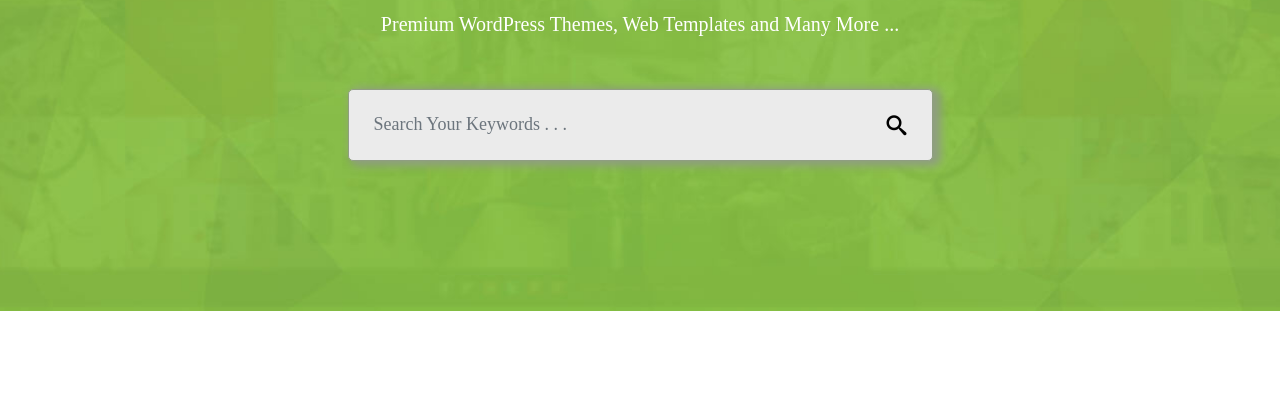
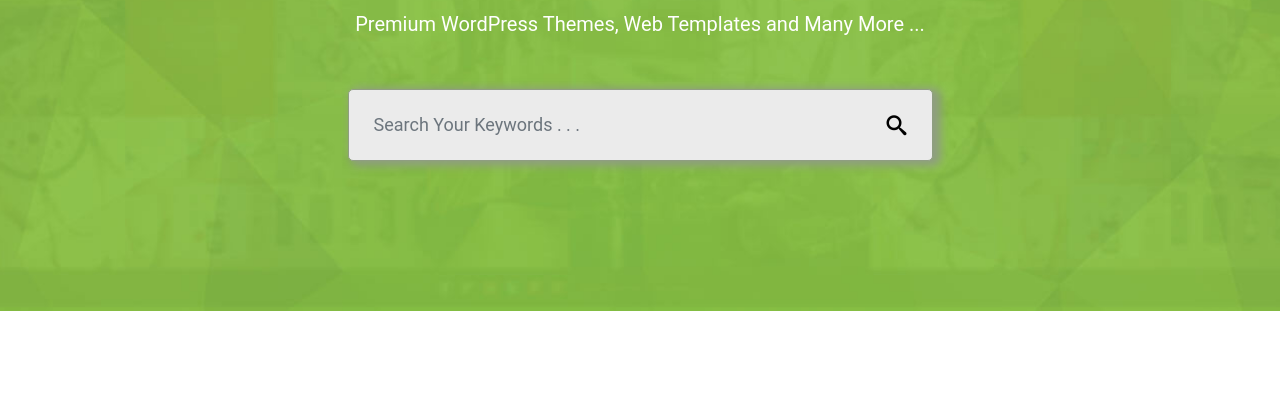
Before and after one commit to Krasnopolskaa/Foxtar, a website: page index.html in a window 1280 px wide. Shown: the part 224-630 px from the top of the page. Drawn offline with nearby package versions, Linux system fonts and the light colour scheme; files whose address does not match are found by name.

Commit message:
transferred all css files to sccs

```diff
--- a/fonts/style.css
+++ /dev/null
@@ -1,42 +0,0 @@
-@font-face {
-  font-family: 'icomoon';
-  src:  url('fonts/icomoon.eot?adhazq');
-  src:  url('fonts/icomoon.eot?adhazq#iefix') format('embedded-opentype'),
-    url('fonts/icomoon.ttf?adhazq') format('truetype'),
-    url('fonts/icomoon.woff?adhazq') format('woff'),
-    url('fonts/icomoon.svg?adhazq#icomoon') format('svg');
-  font-weight: normal;
-  font-style: normal;
-  font-display: block;
-}
-
-[class^="icon-"], [class*=" icon-"] {
-  /* use !important to prevent issues with browser extensions that change fonts */
-  font-family: 'icomoon' !important;
-  speak: none;
-  font-style: normal;
-  font-weight: normal;
-  font-variant: normal;
-  text-transform: none;
-  line-height: 1;
-
-  /* Better Font Rendering =========== */
-  -webkit-font-smoothing: antialiased;
-  -moz-osx-font-smoothing: grayscale;
-}
-
-.icon-bolt:before {
-  content: "\e900";
-}
-.icon-search:before {
-  content: "\e986";
-}
-.icon-star-empty:before {
-  content: "\e9d7";
-}
-.icon-star-half:before {
-  content: "\e9d8";
-}
-.icon-star-full:before {
-  content: "\e9d9";
-}
--- a/index.html
+++ b/index.html
@@ -5,12 +5,9 @@
         <meta name="viewport" content="width=device-width, initial-scale=1.0">
         <meta http-equiv="X-UA-Compatible" content="ie=edge">
         <link rel="stylesheet" href="https://stackpath.bootstrapcdn.com/bootstrap/4.3.1/css/bootstrap.min.css" integrity="sha384-ggOyR0iXCbMQv3Xipma34MD+dH/1fQ784/j6cY/iJTQUOhcWr7x9JvoRxT2MZw1T" crossorigin="anonymous">
-        <link rel="stylesheet" href="css/ icomoon.css">
-        <link rel="stylesheet" href="css/style.css">
-        <link rel="stylesheet" href="css/style.css">
-        <link rel="stylesheet" href="css/slick.css">
+        <link rel="stylesheet" href="css/main.min.css">
         <title>Document</title>
-        <link rel="stylesheet" href="./css/main.css">
+
     </head>
     <body>
         <div class="wrapper">
--- a/package.json
+++ b/package.json
@@ -15,6 +15,6 @@
     "gulp-autoprefixer": "^7.0.1",
     "gulp-cssnano": "^2.1.3",
     "gulp-rename": "^1.4.0",
-    "gulp-sass": "^4.0.2",
+    "gulp-sass": "^4.0.2"
   }
 }
--- /dev/null
+++ b/scss/_fonts.scss
@@ -0,0 +1,42 @@
+@font-face {
+    font-family: 'icomoon';
+    src:  url('fonts/icomoon.eot?adhazq');
+    src:  url('fonts/icomoon.eot?adhazq#iefix') format('embedded-opentype'),
+      url('fonts/icomoon.ttf?adhazq') format('truetype'),
+      url('fonts/icomoon.woff?adhazq') format('woff'),
+      url('fonts/icomoon.svg?adhazq#icomoon') format('svg');
+    font-weight: normal;
+    font-style: normal;
+    font-display: block;
+  }
+
+  [class^="icon-"], [class*=" icon-"] {
+    /* use !important to prevent issues with browser extensions that change fonts */
+    font-family: 'icomoon' !important;
+    speak: none;
+    font-style: normal;
+    font-weight: normal;
+    font-variant: normal;
+    text-transform: none;
+    line-height: 1;
+
+    /* Better Font Rendering =========== */
+    -webkit-font-smoothing: antialiased;
+    -moz-osx-font-smoothing: grayscale;
+  }
+
+  .icon-bolt:before {
+    content: "\e900";
+  }
+  .icon-search:before {
+    content: "\e986";
+  }
+  .icon-star-empty:before {
+    content: "\e9d7";
+  }
+  .icon-star-half:before {
+    content: "\e9d8";
+  }
+  .icon-star-full:before {
+    content: "\e9d9";
+  }
--- a/scss/_varibles.scss
+++ b/scss/_varibles.scss
@@ -1,6 +1,3 @@
 $brand_red:#e74c3c;
 $brand-green:#8bc34a;
 $brand_color:red;
-$brand_color:red;
-$brand_color:red;
-$brand_color:red;
--- a/scss/main.scss
+++ b/scss/main.scss
@@ -1,3 +1,7 @@
-@import "varibles";
+@import "_varibles";
 @import '_reset.scss';
 @import "../node_modules/bootstrap/scss/bootstrap.scss";
+@import '_fonts.scss';
+@import '_slick.scss';
+@import '_icomoon.scss';
+@import '_cards.scss';
```
Also changed, not shown: fonts/selection.json (deleted, +0 -1 lines), css/main.css (deleted), css/main.min.css (added), fonts/main.css (deleted), scss/_cards.scss (line endings or trailing spaces), scss/_icomoon.scss (renamed from css/ icomoon.css), scss/_slick.scss (renamed from css/slick.css), 3 other files.
